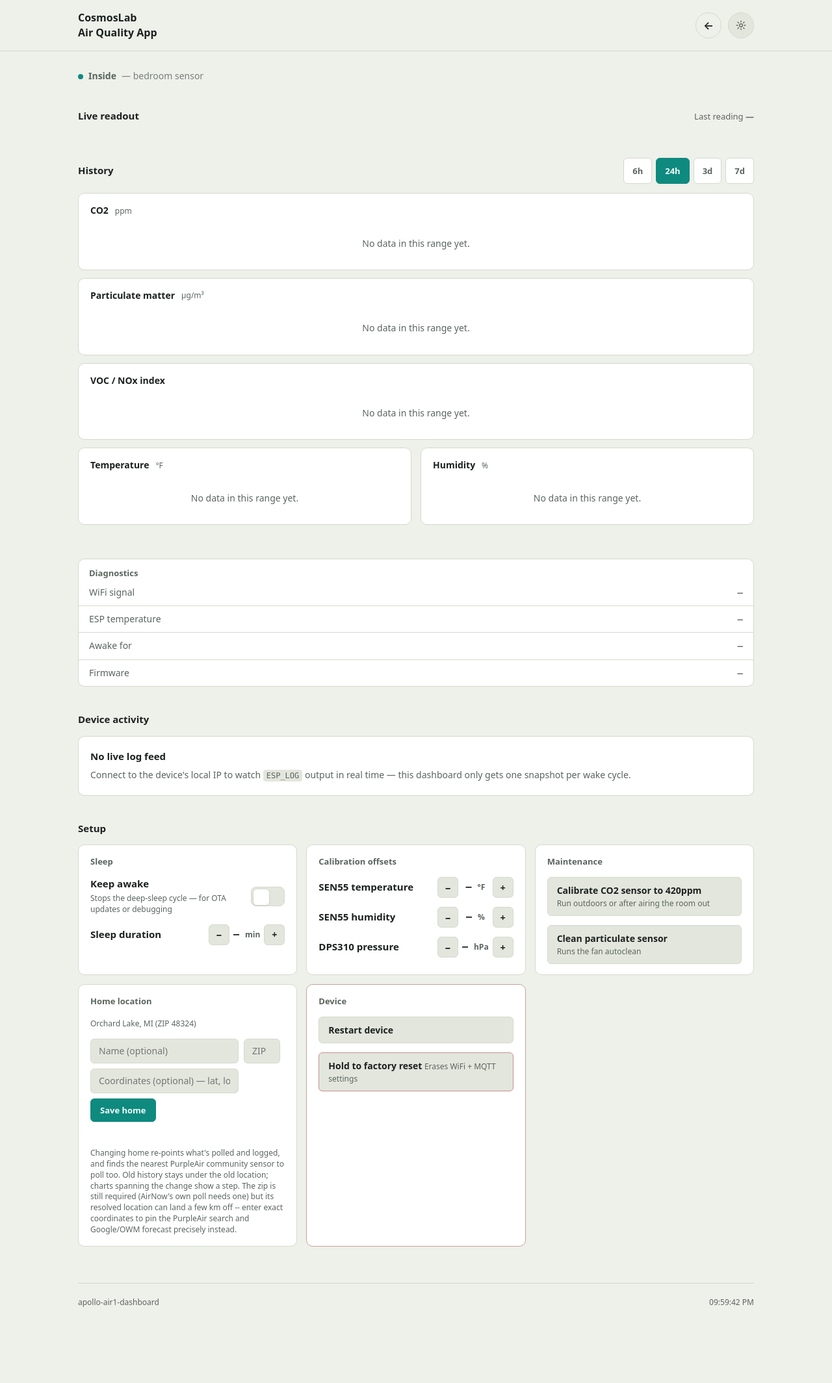
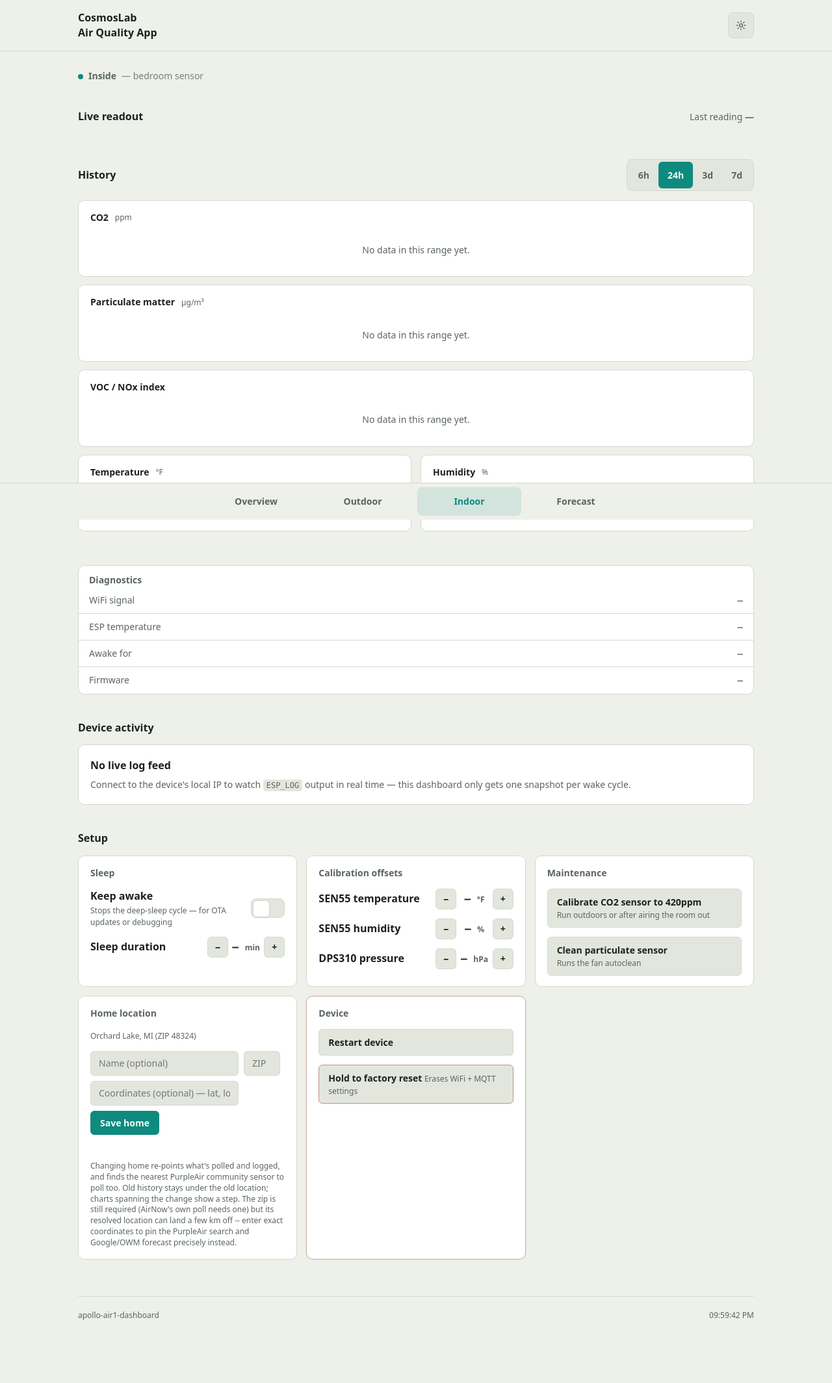
Before and after one commit to ncrosty58/apollo-air1-dashboard, a Flask app: page /indoor in a window 1280 px wide. Shown: the whole page at 65% size. Before the commit the page ends 2012 px from the top, so only its background shows below. Run offline with Flask 3, Linux system fonts and the light colour scheme; data that the repository does not hold is empty.

Commit message:
Bottom tab bar navigation; one segmented-control style; 3-step type scale
Navigation for non-technical users: a fixed bottom tab bar on every page
(Overview / Outdoor / Indoor / Forecast, current page highlighted)
replaces the two vague "Details" pills and the icon-only back button.
The Forecast tab's away-zip and no-forecast-provider handling moves to
common.js so all four pages share it.

Pill shapes consolidated: every toggle (mode rail, settings rows, range)
is now the same sunken segmented control, and the remaining fully-round
pills (chips, links, refresh) become 8px rounded rects. Text sizes
collapse from eleven values to three (0.75/0.875/1rem) plus the numerals.

Co-Authored-By: Claude Fable 5 <noreply@anthropic.com>

```diff
--- a/static/common.js
+++ b/static/common.js
@@ -229,6 +229,25 @@ function renderAwayLocationRow() {
   el.textContent = loc ? (loc.reporting_area || loc.zip) : "Not set — pick a ZIP below";
 }
 
+/* ---------- tab bar's Forecast link ---------- */
+// One shared handler for every page's bottom tab bar: in Away mode the tab
+// points at the away location's forecast, and it hides entirely for
+// providers that publish no forecast (PurpleAir). Pages that can change the
+// inputs (dashboard's provider chips, the mode rail) call this again on top
+// of the init below.
+function updateForecastLink() {
+  const link = document.getElementById("forecast-link");
+  if (!link) return;
+  link.hidden = PROVIDERS_WITHOUT_FORECAST.has(localStorage.getItem("apollo-air1-provider") || "airnow");
+  const awayLoc = currentMode() === "away" ? getAwayLoc() : null;
+  link.href = awayLoc ? `/forecast?zip=${encodeURIComponent(awayLoc.zip)}` : "/forecast";
+}
+(function initForecastLink() {
+  updateForecastLink();
+  fetchAwayLoc().then(updateForecastLink);
+  document.addEventListener("modechange", updateForecastLink);
+})();
+
 (function initModeRail() {
   if (!document.querySelector(".mode-rail")) return;
 
--- a/static/style.css
+++ b/static/style.css
@@ -57,15 +57,41 @@
     font-weight: 500;
   }
 
-  .wrap { max-width: 1080px; margin: 0 auto; padding: 0 20px 80px; }
+  /* Bottom padding clears the fixed tab bar (plus phone home-indicator
+     inset) so the footer is never trapped underneath it. */
+  .wrap { max-width: 1080px; margin: 0 auto; padding: 0 20px calc(96px + env(safe-area-inset-bottom, 0px)); }
   /* Every extra px of side padding on a narrow phone is a px the chart
      itself doesn't get -- both the faceplate and .wrap eat into the same
      budget, so both come down together below this width. */
   @media (max-width: 420px) {
-    .wrap { padding: 0 14px 80px; }
+    .wrap { padding-left: 14px; padding-right: 14px; }
     .faceplate-inner { padding: 14px; }
     .chart-card { padding: 14px 14px 10px; }
   }
+
+  /* ---------- bottom tab bar ----------
+     The one navigation surface, identical on every page: four named tabs,
+     current page highlighted. Replaces the old scattered "Details →" pills
+     and the icon-only back button -- there's always exactly one visible way
+     to get anywhere. */
+  .tab-bar {
+    position: fixed; left: 0; right: 0; bottom: 0; z-index: 20;
+    display: flex; justify-content: center; gap: 4px;
+    background: var(--panel); border-top: 1px solid var(--hairline);
+    padding: 6px 8px calc(6px + env(safe-area-inset-bottom, 0px));
+  }
+  .tab-bar a {
+    flex: 0 1 160px; min-width: 0; text-align: center; text-decoration: none;
+    color: var(--ink-dim); font-size: 0.875rem; font-weight: 600;
+    padding: 12px 4px; border-radius: 8px;
+  }
+  .tab-bar a[aria-current="page"] {
+    color: var(--accent);
+    background: color-mix(in srgb, var(--accent) 12%, transparent);
+  }
+  /* Same UA-[hidden]-vs-explicit-display footgun as .pill-link: the Forecast
+     tab is hidden by updateForecastLink for providers with no forecast. */
+  .tab-bar a[hidden] { display: none; }
 
   /* ---------- faceplate header ---------- */
   .faceplate {
@@ -103,40 +129,29 @@
 
   .header-controls { display: flex; align-items: center; gap: 10px; flex-wrap: nowrap; flex: none; }
 
-  /* Back-to-dashboard on Technical/Indoor/Forecast -- an icon-only circle
-     (same footprint as the settings gear) instead of a text pill, so the
-     header has room for the mode rail without wrapping on a phone.
-     Compound selector (not just .icon-pill) so this outranks the plain
-     .pill-link display/padding declared later in this file -- equal-
-     specificity rules would otherwise let source order win instead. */
-  .pill-link.icon-pill {
-    display: flex; align-items: center; justify-content: center;
-    width: 40px; height: 40px; padding: 0; flex: none;
-    font-size: 1.05rem; line-height: 1;
-  }
-
   /* The header holds just a single gear that opens everything you set once
-     and forget (units, theme). A sunken track holding pill buttons; the
-     selected one fills with the accent -- same idiom as the range toggles
-     elsewhere. */
-  .settings-rail {
-    display: flex; align-items: stretch; background: var(--panel-sunken); border-radius: 999px; padding: 3px;
+     and forget (units, theme). One segmented-control idiom for every toggle
+     in the app: a sunken 8px track whose selected segment fills with the
+     accent -- the mode rail, the settings rows, and the range toggle all
+     share it (.range-toggle joins these rules below). */
+  .settings-rail, .range-toggle {
+    display: flex; align-items: stretch; background: var(--panel-sunken); border-radius: 8px; padding: 3px;
     border: 1px solid var(--hairline);
   }
-  .settings-rail button {
+  .settings-rail button, .range-toggle button {
     border: none; background: transparent; color: var(--ink-dim); cursor: pointer;
-    padding: 11px 14px; min-height: 40px; border-radius: 999px; white-space: nowrap;
-    font-size: 0.8125rem; font-weight: 600;
+    padding: 11px 14px; min-height: 40px; border-radius: 6px; white-space: nowrap;
+    font-size: 0.875rem; font-weight: 600;
     transition: background 150ms ease, color 150ms ease;
   }
-  .settings-rail button[aria-pressed="true"] {
+  .settings-rail button[aria-pressed="true"], .range-toggle button[aria-pressed="true"] {
     background: var(--accent); color: var(--accent-ink);
   }
 
   .settings-gear {
     display: flex; align-items: center; justify-content: center;
     width: 40px; height: 40px; flex: none; padding: 0;
-    border-radius: 50%; border: 1px solid var(--hairline); background: var(--panel-sunken);
+    border-radius: 8px; border: 1px solid var(--hairline); background: var(--panel-sunken);
     color: var(--ink-dim); cursor: pointer;
     transition: background 150ms ease, color 150ms ease;
   }
@@ -216,15 +231,8 @@
   .section { margin-top: 40px; }
   .section:first-child { margin-top: 0; }
   .section-head { display: flex; align-items: baseline; justify-content: space-between; gap: 12px; margin-bottom: 14px; flex-wrap: wrap; }
-  .section-title { font-size: 0.9375rem; font-weight: 600; color: var(--ink); }
-  .section-note { font-size: 0.8125rem; color: var(--ink-dim); }
-  /* Groups a freshness note with an action link on the right of a
-     section-head (e.g. "Updated 15m ago" + a "Forecast →" pill) -- the link
-     stays a proper .pill-link like everywhere else in the app (dashboard's
-     Details/Forecast, the header's back button) instead of reading as plain
-     text mid-sentence. */
-  .section-head-actions { display: flex; align-items: center; gap: 10px; flex-wrap: wrap; }
-
+  .section-title { font-size: 1rem; font-weight: 600; color: var(--ink); }
+  .section-note { font-size: 0.875rem; color: var(--ink-dim); }
   .readout-grid { display: grid; grid-template-columns: repeat(auto-fill, minmax(150px, 1fr)); gap: 10px; }
   .readout {
     border-top: 3px solid var(--edge-color, var(--hairline));
@@ -246,11 +254,11 @@
     padding: 16px 18px; display: flex; flex-direction: column; gap: 14px;
     min-width: 0; overflow: hidden;
   }
-  .control-card h3 { margin: 0; font-size: 0.8125rem; color: var(--ink-dim); font-weight: 600; }
+  .control-card h3 { margin: 0; font-size: 0.875rem; color: var(--ink-dim); font-weight: 600; }
 
   .control-row { display: flex; align-items: center; justify-content: space-between; gap: 12px; }
   .control-label { display: flex; flex-direction: column; gap: 2px; flex: 1 1 auto; min-width: 0; }
-  .control-label .cl-name { font-size: 0.9375rem; font-weight: 600; }
+  .control-label .cl-name { font-size: 1rem; font-weight: 600; }
   .control-label .cl-help { font-size: 0.75rem; color: var(--ink-dim); overflow-wrap: anywhere; }
 
   .rocker {
@@ -268,12 +276,12 @@
   .stepper { display: flex; align-items: center; gap: 6px; flex: none; }
   .stepper button {
     width: 32px; height: 32px; border-radius: 6px; border: 1px solid var(--hairline); background: var(--panel-sunken);
-    color: var(--ink); font-weight: 700; cursor: pointer; font-size: 0.9rem;
+    color: var(--ink); font-weight: 700; cursor: pointer; font-size: 0.875rem;
     display: flex; align-items: center; justify-content: center;
   }
   .stepper button:active { background: var(--accent); color: var(--accent-ink); }
   .stepper .stepper-value {
-    font-family: var(--font-mono); font-variant-numeric: tabular-nums; font-weight: 700; font-size: 0.9375rem;
+    font-family: var(--font-mono); font-variant-numeric: tabular-nums; font-weight: 700; font-size: 1rem;
     min-width: 4.5ch; text-align: center;
   }
   .stepper .stepper-unit { font-size: 0.75rem; color: var(--ink-dim); font-family: var(--font-body); }
@@ -297,15 +305,8 @@
   }
   .hold-btn .btn-label-inner { position: relative; z-index: 1; }
 
-  /* history charts */
-  .range-toggle { display: flex; gap: 6px; flex-wrap: wrap; }
-  .range-toggle button {
-    font-size: 0.8125rem; font-weight: 600;
-    border: 1px solid var(--hairline); background: var(--panel-raised); color: var(--ink-dim);
-    border-radius: 6px; padding: 9px 13px; min-height: 40px; cursor: pointer;
-  }
-  .range-toggle button[aria-pressed="true"] { background: var(--accent); color: var(--accent-ink); border-color: var(--accent); }
-
+  /* history charts -- .range-toggle's look comes from the shared
+     segmented-control rules next to .settings-rail above. */
   .chart-card {
     padding: 16px 18px 10px; margin-bottom: 12px;
   }
@@ -318,7 +319,7 @@
   /* tables */
   .table-wrap { overflow-x: auto; }
   table { width: 100%; border-collapse: collapse; font-size: 0.875rem; }
-  table caption { text-align: left; padding: 12px 16px 0; font-size: 0.8125rem; font-weight: 600; color: var(--ink-dim); }
+  table caption { text-align: left; padding: 12px 16px 0; font-size: 0.875rem; font-weight: 600; color: var(--ink-dim); }
   th, td { text-align: left; padding: 10px 16px; border-bottom: 1px solid var(--hairline); }
   tbody tr:last-child th, tbody tr:last-child td { border-bottom: none; }
   th { font-weight: 500; color: var(--ink-dim); }
@@ -331,7 +332,7 @@
     padding: 20px 18px; display: flex; flex-direction: column; gap: 8px; height: 100%;
   }
   .activity-card p { margin: 0; font-size: 0.875rem; color: var(--ink-dim); }
-  .activity-card .act-title { font-size: 0.9375rem; font-weight: 600; }
+  .activity-card .act-title { font-size: 1rem; font-weight: 600; }
   .activity-card code { font-family: var(--font-mono); font-size: 0.75rem; background: var(--panel-sunken); padding: 2px 5px; border-radius: 4px; }
 
   footer.page-footer {
@@ -341,9 +342,10 @@
   }
   footer.page-footer #footer-clock { font-variant-numeric: tabular-nums; }
 
-  .toast-stack { position: fixed; bottom: 18px; right: 18px; z-index: 50; display: flex; flex-direction: column; gap: 8px; align-items: flex-end; }
+  /* Sits above the fixed tab bar, not on top of it. */
+  .toast-stack { position: fixed; bottom: calc(76px + env(safe-area-inset-bottom, 0px)); right: 18px; z-index: 50; display: flex; flex-direction: column; gap: 8px; align-items: flex-end; }
   .toast {
-    background: var(--ink); color: var(--panel); font-size: 0.8125rem; font-weight: 600;
+    background: var(--ink); color: var(--panel); font-size: 0.875rem; font-weight: 600;
     padding: 10px 16px; border-radius: 8px; box-shadow: var(--shadow-raised);
     animation: toastin 200ms ease both;
   }
@@ -440,18 +442,16 @@
   gap: 12px; flex-wrap: wrap; border-top: 1px solid var(--hairline); margin-top: 2px;
 }
 .rack-foot .outside-discussion:empty { display: none; }
-.rack-foot-links { display: flex; gap: 8px; flex-wrap: wrap; flex: none; margin-left: auto; }
-/* "Updated Xm ago" freshness stamp, sitting at the left of the foot with the
-   links pushed to the right (margin-left:auto above). Recomputed on each
-   poll -- it doesn't tick between fetches. */
+/* "Updated Xm ago" freshness stamp at the left of the foot. Recomputed on
+   each poll -- it doesn't tick between fetches. */
 .rack-updated { font-size: 0.75rem; color: var(--ink-dim); font-variant-numeric: tabular-nums; }
 .rack-updated:empty { display: none; }
 
 .pill-link {
   display: inline-block;
-  font-size: 0.8125rem; font-weight: 600;
+  font-size: 0.875rem; font-weight: 600;
   color: var(--ink); text-decoration: none;
-  border: 1px solid var(--hairline); border-radius: 999px; padding: 8px 18px;
+  border: 1px solid var(--hairline); border-radius: 8px; padding: 8px 18px;
 }
 .pill-link:hover { background: var(--panel-sunken); }
 /* .pill-link sets an explicit display, which overrides the UA [hidden]
@@ -500,7 +500,7 @@
 .add-location-form input#away-location-zip,
 .add-location-form input#home-zip { width: 7ch; flex: none; }
 .add-location-form button {
-  font-size: 0.8125rem; font-weight: 600; cursor: pointer;
+  font-size: 0.875rem; font-weight: 600; cursor: pointer;
   border-radius: 6px; border: 1px solid var(--hairline); padding: 8px 14px;
 }
 .add-location-form button[type="submit"] { background: var(--accent); color: var(--accent-ink); border-color: var(--accent); }
--- a/static/sw.js
+++ b/static/sw.js
@@ -1,4 +1,4 @@
-const CACHE_NAME = "apollo-air1-shell-v4";
+const CACHE_NAME = "apollo-air1-shell-v5";
 const SHELL_FILES = [
   "/",
   "/forecast",
--- a/templates/indoor.html
+++ b/templates/indoor.html
@@ -28,7 +28,6 @@
       <span class="device-name">CosmosLab<br>Air Quality App</span>
     </div>
     <div class="header-controls">
-      <a class="pill-link icon-pill" href="/" aria-label="Back to dashboard" title="Back to dashboard">←</a>
       <button type="button" class="settings-gear" id="settings-toggle" aria-haspopup="true" aria-expanded="false" aria-label="Settings">
         <svg viewBox="0 0 24 24" fill="none" stroke="currentColor" stroke-width="1.8" stroke-linecap="round" stroke-linejoin="round">
           <circle cx="12" cy="12" r="3.2"/>
@@ -240,6 +239,13 @@
   </footer>
 </div>
 
+<nav class="tab-bar" aria-label="Pages">
+  <a href="/">Overview</a>
+  <a href="/technical">Outdoor</a>
+  <a href="/indoor" aria-current="page">Indoor</a>
+  <a href="/forecast" id="forecast-link">Forecast</a>
+</nav>
+
 <div class="toast-stack" id="toast-stack"></div>
 
 <script src="{{ url_for('static', filename='aqi.js') }}"></script>
```
Also changed, not shown: other parts of static/style.css (+17 -17 lines), static/dashboard.js (+0 -8 lines), static/technical.js (+0 -8 lines), templates/forecast.html (+7 -1 lines), templates/index.html (+6 -7 lines), templates/technical.html (+8 -5 lines).
